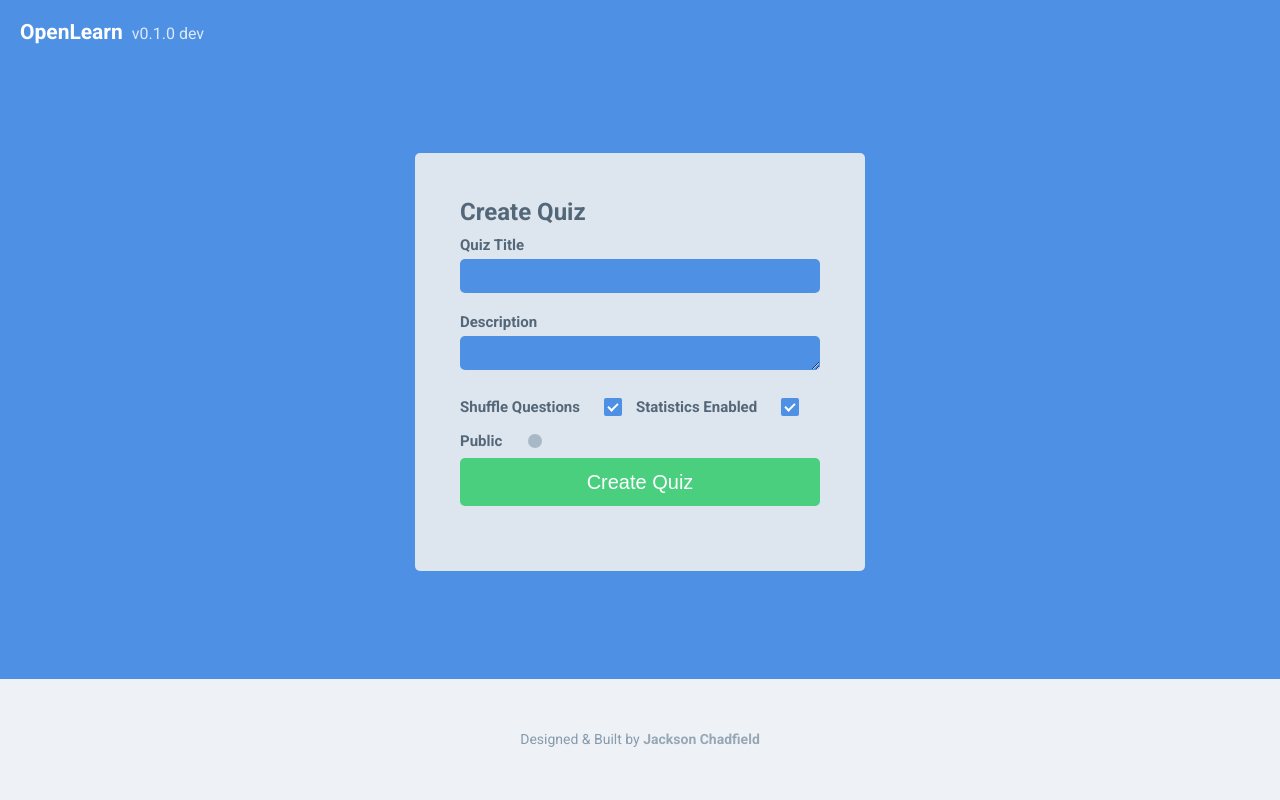
After one commit to j-chad/OpenLearn, a Flask app: page /create in a window 1280 px wide. The commit adds this page. Run offline with Flask 2, Linux system fonts and the light colour scheme; the visitor is signed in with stand-in values (Sample User, id 1).

Commit message:
Add form create view

```diff
--- a/OpenLearn/app.py
+++ b/OpenLearn/app.py
@@ -33,6 +33,7 @@ def register_extensions(app):
     extensions.db.init_app(app)
     extensions.bcrypt.init_app(app)
     extensions.login_manager.init_app(app)
+    extensions.csrf.init_app(app)
 
     # Flask Login
     @extensions.login_manager.user_loader
@@ -85,6 +86,7 @@ def register_shellcontext(app):
 def register_commands(app):
     """Register Click commands."""
     app.cli.add_command(commands.rebuild_database)
+    app.cli.add_command(commands.current_config)
 
 
 def configure_logger(app):
--- a/OpenLearn/database.py
+++ b/OpenLearn/database.py
@@ -63,12 +63,13 @@ class User(db.Model, UserMixin):
 
 class Quiz(db.Model):
     id: MInteger = db.Column(db.Integer, primary_key=True)
-    name: MString = db.Column(db.String(30), unique=True, nullable=False)
+    title: MString = db.Column(db.String(30), unique=True, nullable=False)
+    description: MString = db.Column(db.Text, unique=False, nullable=True)
 
     questions: List[Union["Question", "QuestionABC"]] = db.relationship('Question', back_populates="quiz",
                                                                         order_by="Question.sort_index")
 
-    owner_id = db.Column(db.Integer, db.ForeignKey('user.id'))
+    owner_id = db.Column(db.Integer, db.ForeignKey('user.id'), nullable=False)
     owner = db.relationship("User", back_populates="quizzes")
 
     created_on: MDateTime = db.Column(db.DateTime(timezone=True), nullable=False, server_default=func.now())
--- a/OpenLearn/extensions.py
+++ b/OpenLearn/extensions.py
@@ -3,7 +3,9 @@
 from flask_bcrypt import Bcrypt
 from flask_login import LoginManager
 from flask_sqlalchemy import SQLAlchemy
+from flask_wtf import CSRFProtect
 
 db = SQLAlchemy()
 bcrypt = Bcrypt()
 login_manager = LoginManager()
+csrf = CSRFProtect()
--- a/OpenLearn/templates/public/register.html
+++ b/OpenLearn/templates/public/register.html
@@ -51,7 +51,7 @@
     <div class="siimple-content--fluid siimple--bg-primary siimple--py-5" id="form-section">
         <div id="form-container" class="siimple--display-inline-flex">
             <form method="post" action="{{ url_for("public.register") }}" class="siimple-form siimple--bg-light siimple--py-5 siimple--px-5 siimple--rounded"
-                  id="room-code-form">
+                  id="create-quiz-form">
                 {{ form.hidden_tag() }}
                 <div class="siimple-form-title">Register</div>
                 <div class="siimple-form-detail">Already have an account? <a href="{{ url_for("public.login") }}"
--- a/OpenLearn/templates/student/join.html
+++ b/OpenLearn/templates/student/join.html
@@ -40,7 +40,7 @@
             height: 100%;
         }
 
-        form#room-code-form {
+        form#create-quiz-form {
             margin: 0 auto auto;
         }
 
@@ -122,10 +122,10 @@
                     if (this.readyState === 4) {
                         if (this.status === 200) {
                             var data = JSON.parse(this.responseText);
-                            if (data.exists) {
+                            if (data["exists"]) {
                                 // Todo: Implement logic for when rooms exist
                             } else {
-                                roomCodeStatus.innerText = "Invalid Code";
+                                roomCodeStatus.innerText = data["message"];
                                 roomCodeStatus.classList.remove("siimple--display-none");
                                 roomInput.value = "";
                             }
--- /dev/null
+++ b/OpenLearn/templates/teacher/create.html
@@ -0,0 +1,95 @@
+{% extends "./layout.html" %}
+
+{% block styles %}
+    {{ super() }}
+    <style>
+        html, body {
+            height: 100%;
+            width: 100%;
+            margin: 0;
+            padding: 0;
+        }
+
+        body {
+        {# I know. *sigh* #} /**/
+            display: flex;
+            flex-direction: column;
+        }
+
+        main {
+            flex-grow: 2;
+            display: flex;
+            flex-direction: column;
+        }
+
+        #form-section {
+            flex-grow: 2;
+            display: flex;
+            justify-content: center;
+            align-items: center;
+        }
+
+        #form-container {
+            max-width: 450px;
+            width: 100%;
+            margin: 0;
+        }
+
+        textarea#description {
+            resize: vertical;
+        }
+
+        .siimple-footer-link {
+            color: white;
+        }
+
+        .siimple-footer-link:hover {
+            color: rgba(255, 255, 255, 0.4) !important;
+        }
+    </style>
+{% endblock %}
+
+{% block main %}
+    <div class="siimple-content--fluid siimple--bg-primary siimple--py-5" id="form-section">
+        <div id="form-container" class="siimple--display-inline-flex">
+            <form action="{{ url_for("teacher.create") }}" method="post"
+                  class="siimple-form siimple--bg-light siimple--py-5 siimple--px-5 siimple--rounded"
+                  id="create-quiz-form">
+                {{ form.hidden_tag() }}
+                <div class="siimple-form-title">Create Quiz</div>
+                <div class="siimple-form-field">
+                    {{ form.title.label(class_="siimple-form-field-label") }}
+                    {{ form.title(class_="siimple-input siimple-input--fluid siimple--bg-primary siimple--color-white", maxlength=25) }}
+                </div>
+                <div class="siimple-form-field">
+                    {{ form.description.label(class_="siimple-form-field-label") }}
+                    {{ form.description(class_="siimple-input siimple-input--fluid siimple--bg-primary siimple--color-white") }}
+                </div>
+                {{ form.shuffle_questions.label(class_="siimple-label") }}
+                <div class="siimple-checkbox">
+                    {{ form.shuffle_questions() }}
+                    <label for="{{ form.shuffle_questions.id }}"></label>
+                </div>
+                {{ form.statistics_enabled.label(class_="siimple-label") }}
+                <div class="siimple-checkbox">
+                    {{ form.statistics_enabled() }}
+                    <label for="{{ form.statistics_enabled.id }}"></label>
+                </div>
+                {{ form.public.label(class_="siimple-label") }}
+                <div class="siimple-switch">
+                    {{ form.public() }}
+                    <label for="{{ form.public.id }}"></label>
+                </div>
+                <div class="siimple-form-field">
+                    <input type="submit"
+                           class="siimple-btn siimple-btn--success siimple-btn--big siimple-btn--fluid"
+                           value="Create Quiz"/>
+                </div>
+                <div id="status"
+                     class="siimple-alert siimple-alert--error{% if form.errors|length == 0 %} siimple--display-none{% endif %}">
+                    {{ form.errors.values()|first|first }}
+                </div>
+            </form>
+        </div>
+    </div>
+{% endblock %}
--- a/OpenLearn/views/public/forms.py
+++ b/OpenLearn/views/public/forms.py
@@ -23,6 +23,10 @@ class LoginForm(FlaskForm):
         self.user: Optional[User] = None
 
     def validate(self):
+        initial_validation = super().validate()
+        if not initial_validation:
+            return False
+
         self.user = User.query.filter_by(username=self.username.data).first()
         if not self.user:
             self.username.errors.append("Unknown username")
--- a/OpenLearn/views/student/controller.py
+++ b/OpenLearn/views/student/controller.py
@@ -22,8 +22,9 @@ def join_room():
         if form.validate():
             exists = True
         else:
-            message = list(form.errors)[0][0]
-
+            message = list(form.errors.values())[0]
+            if not isinstance(message, str):
+                message = message[0]
         return jsonify({
             "roomCode": form.room_code.data,
             "exists": exists,
--- a/OpenLearn/views/teacher/controller.py
+++ b/OpenLearn/views/teacher/controller.py
@@ -2,19 +2,43 @@
 """The controller for all views related to teachers"""
 from flask import (
     Blueprint,
-    redirect, url_for)
-from flask_login import login_required, logout_user
+    render_template, redirect, url_for, abort)
+from flask_login import login_required, current_user
 
-blueprint = Blueprint("teacher", __name__, static_folder="../static", template_folder="../templates/teacher")
+from OpenLearn.database import Quiz
+from OpenLearn.extensions import db
+from .forms import CreateQuizForm
+
+blueprint = Blueprint("teacher", __name__, static_folder="../../static", template_folder="../../templates/teacher")
 
 
 @blueprint.route("/dashboard")
 @login_required
 def dashboard():
-    return "You are logged in"
+    return render_template("dashboard.html")  # Todo: Actually make it pretty + usable
 
 
-@blueprint.route("/logout")
-def logout():
-    logout_user()
-    return redirect(url_for("public.login"))
+@blueprint.route("/create", methods=["GET", "POST"])
+@login_required
+def create():
+    form = CreateQuizForm()
+    if form.validate_on_submit():
+        quiz = Quiz(
+            title=form.title.data,
+            description=form.description.data,
+            owner=current_user
+        )
+        db.session.add(quiz)
+        db.session.commit()
+        return redirect(url_for("teacher.edit_quiz", quiz_id=quiz.id))
+    return render_template("create.html", form=form)
+
+
+@blueprint.route("/edit/<int:quiz_id>")
+@login_required
+def edit_quiz(quiz_id):
+    quiz: Quiz = Quiz.query.get(quiz_id)
+    if quiz is None:
+        return abort(404)
+
+    return f"Editing Quiz: {quiz.title}"
--- a/OpenLearn/views/teacher/forms.py
+++ b/OpenLearn/views/teacher/forms.py
@@ -1,9 +1,18 @@
-from flask import (
-    Blueprint,
-    current_app,
-    flash,
-    redirect,
-    render_template,
-    request,
-    url_for,
-)
+from flask_wtf import FlaskForm
+from wtforms import StringField, BooleanField, TextAreaField
+from wtforms.validators import InputRequired, Length, Optional
+
+
+class CreateQuizForm(FlaskForm):
+    title = StringField("Quiz Title", validators=[
+        InputRequired(message="You must provide a title for your quiz"),
+        Length(min=3, max=30, message="Title must have between 3 and 30 characters"),
+    ])
+    description = TextAreaField("Description", validators=[
+        Optional(),
+        Length(min=3, max=110, message="Description must have between 3 and 110 characters")
+    ])
+
+    public = BooleanField(default=False)
+    statistics_enabled = BooleanField(default=True)
+    shuffle_questions = BooleanField(default=True)
```
Also changed, not shown: OpenLearn/commands.py (+7 -0 lines), OpenLearn/settings.py (+5 -12 lines), OpenLearn/templates/public/login.html (renamed from OpenLearn/templates/public/sign-in.html, +4 -3 lines), OpenLearn/templates/teacher/dashboard.html (added, +69 -0 lines), OpenLearn/views/public/controller.py (+14 -2 lines).
